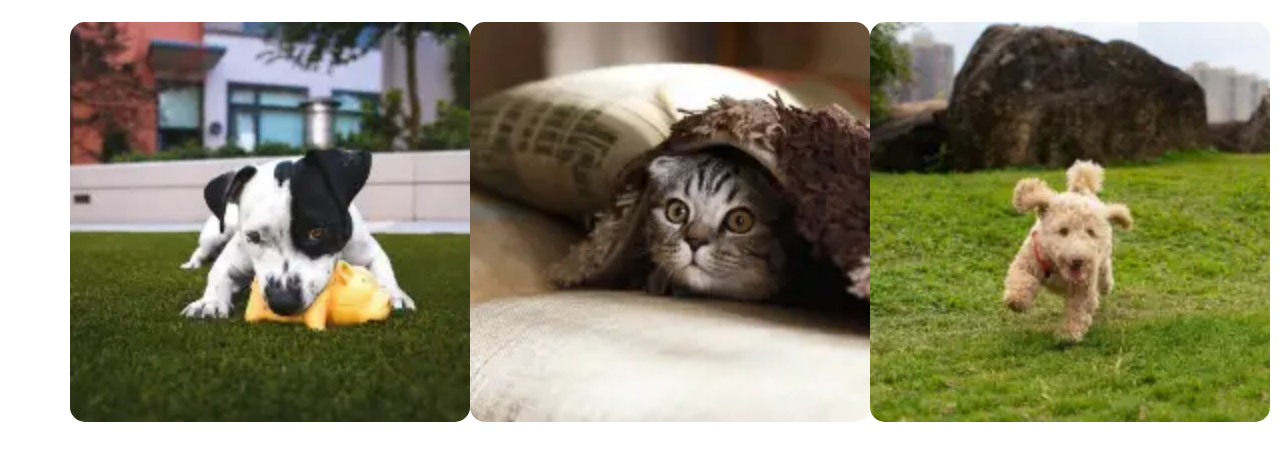
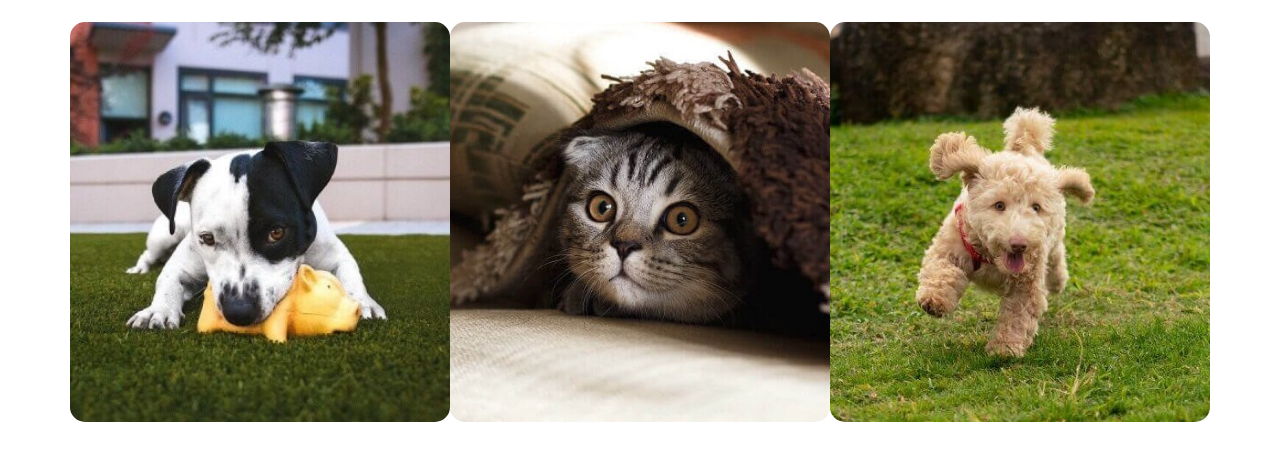
Before and after one commit to victorandujar/202301-w1ch4-Victor-Andujar, a website built with Parcel: page src/index.html in a window 1280 px wide. Shown: the part 297-758 px from the top of the page. Built offline with nearby package versions, Linux system fonts and the light colour scheme; files whose address does not match are found by name.

Commit message:
fix quality and image size

```diff
--- a/src/index.html
+++ b/src/index.html
@@ -12,7 +12,7 @@
 
 <body>
   <header class="head">
-    <img src="/src/images/logo2.webp" alt="Page logo" width="80" height="80">
+    <img src="images/logo2.webp" alt="Page logo" width="80" height="80">
   </header>
   <main class="main-content">
     <h1 class="main-content__title">Pet activities</h1>
@@ -21,9 +21,9 @@
       <button class="subheader__button">VIEW ALL</button>
     </section>
     <section class="main-photos">
-      <img src="images/01.webp" alt="Puppy playing at a garden" width="400" height="400" class="main-photos__photo">
-      <img src="images/02.webp" alt="Cat hidding under blanket" width="400" height="400" class="main-photos__photo">
-      <img src="images/03.webp" alt="Dog running and playing" width="400" height="400" class="main-photos__photo">
+      <img src="images/imagen1.jpg" alt="Puppy playing at a garden" width="400" height="400" class="main-photos__photo">
+      <img src="images/imagen2.jpg" alt="Cat hidding under blanket" width="400" height="400" class="main-photos__photo">
+      <img src="images/imagen3.jpg" alt="Dog running and playing" width="400" height="400" class="main-photos__photo">
     </section>
   </main>
 
```
Also changed, not shown: src/images/01.webp (deleted), src/images/02.webp (deleted), src/images/03.webp (deleted), src/images/imagen1.jpg (added), src/images/imagen2.jpg (added), src/images/imagen3.jpg (added).
